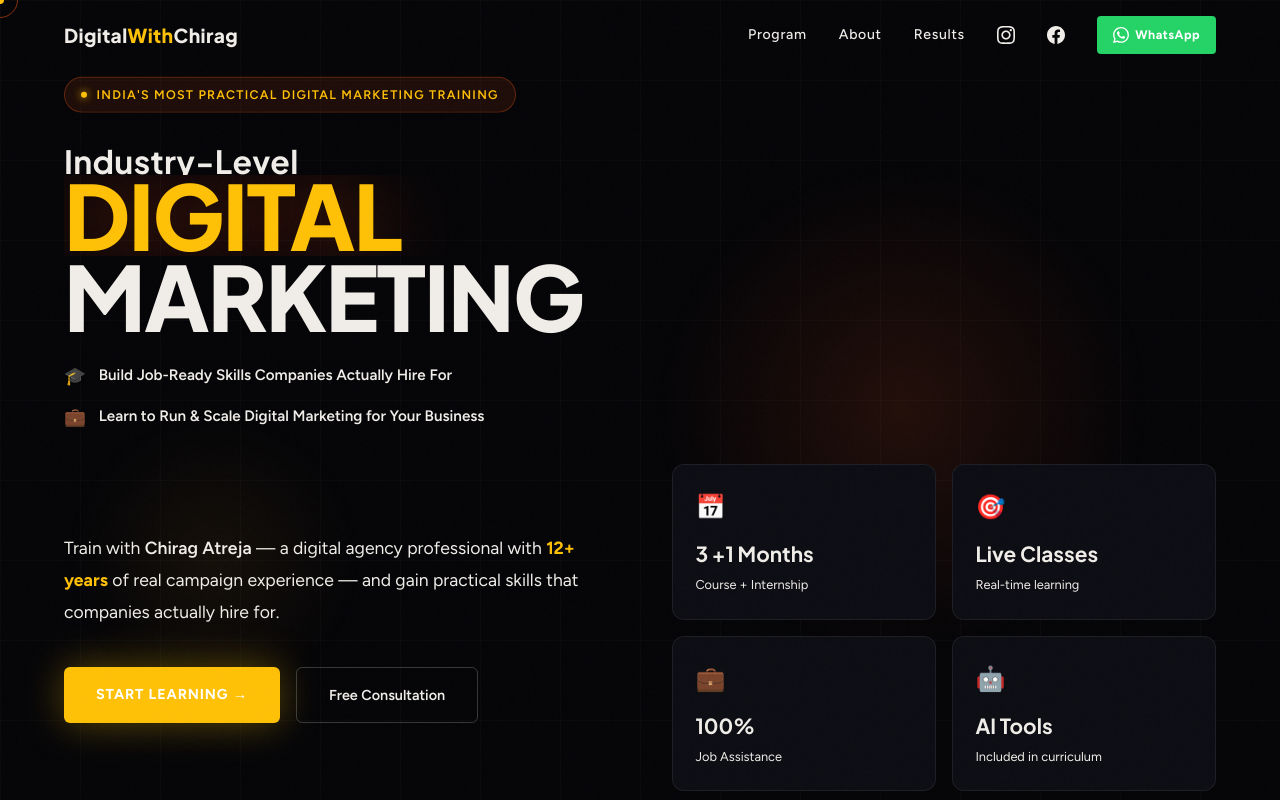
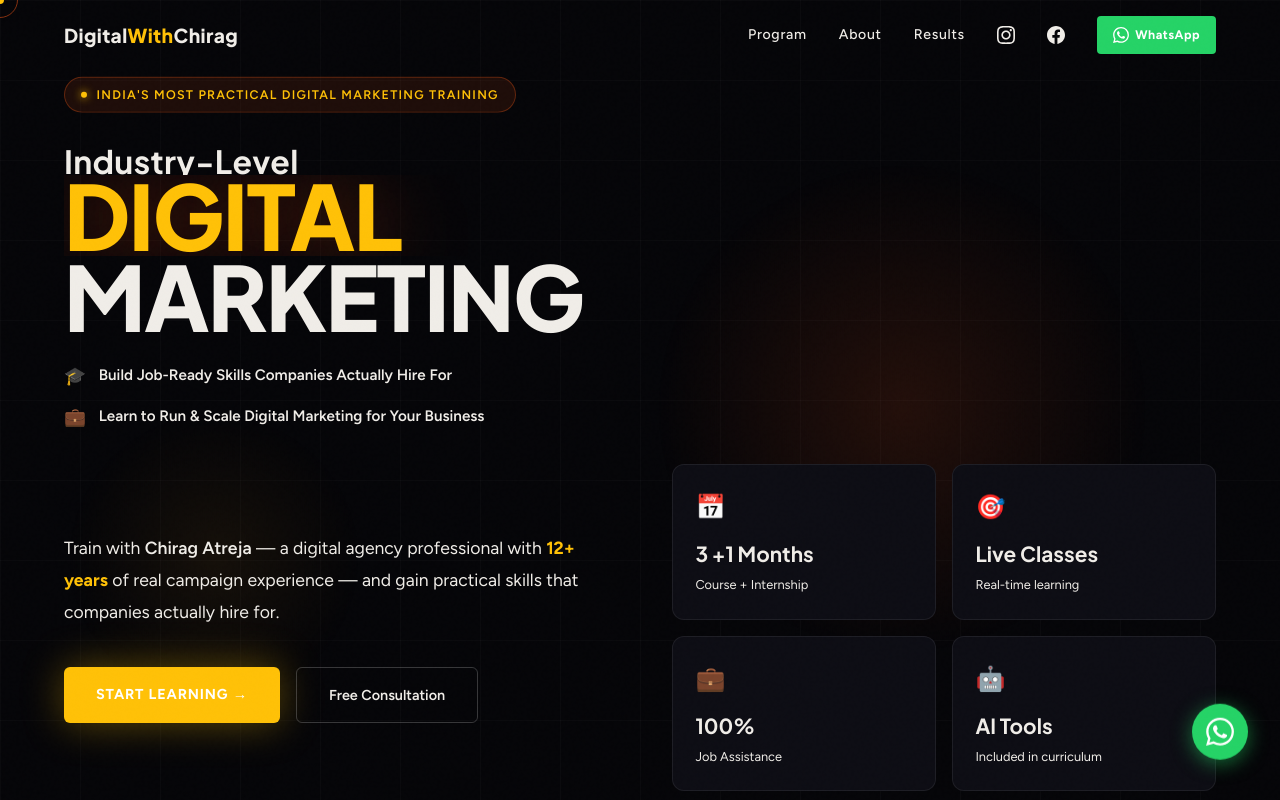
Before and after one commit to shivashankar-ux/digitalwithchirag, a React (Vite) app: page / in a window 1280 px wide. Shown: the top 800 px of the page. Built offline with nearby package versions, Linux system fonts and the light colour scheme.

Commit message:
few erroe correction

```diff
--- a/src/App.jsx
+++ b/src/App.jsx
@@ -252,7 +252,7 @@
               Train with <strong style={{ color: 'var(--white)', fontWeight: 600 }}>Chirag Atreja</strong> — a digital agency professional with <strong style={{ color: 'var(--orange)' }}>{count}+ years</strong> of real campaign experience — and gain practical skills that companies actually hire for.
             </p>
             <div style={{ display: 'flex', gap: '1rem', flexWrap: 'wrap', animation: 'fadeIn 1s ease 0.8s both' }}>
-              <a href="#contact" style={{ background: 'var(--orange)', color: 'white', padding: '0.9rem 2rem', borderRadius: '6px', textDecoration: 'none', fontWeight: 700, fontSize: '0.9rem', letterSpacing: '0.06em', textTransform: 'uppercase', boxShadow: '0 0 40px var(--orange-glow)', transition: 'transform 0.2s, box-shadow 0.2s', display: 'inline-block' }}
+              <a href="tel:+919311048234" style={{ background: 'var(--orange)', color: 'white', padding: '0.9rem 2rem', borderRadius: '6px', textDecoration: 'none', fontWeight: 700, fontSize: '0.9rem', letterSpacing: '0.06em', textTransform: 'uppercase', boxShadow: '0 0 40px var(--orange-glow)', transition: 'transform 0.2s, box-shadow 0.2s', display: 'inline-block' }}
                 onMouseEnter={e => { e.target.style.transform = 'translateY(-3px)'; e.target.style.boxShadow = '0 8px 50px var(--orange-glow)' }}
                 onMouseLeave={e => { e.target.style.transform = 'translateY(0)'; e.target.style.boxShadow = '0 0 40px var(--orange-glow)' }}>
                 Start Learning →
@@ -966,7 +966,7 @@
           Join DigitalWithChirag and build the skills that top companies actually hire for.
         </p>
         <div style={{ display: 'flex', gap: '1rem', justifyContent: 'center', flexWrap: 'wrap' }}>
-          <a href="mailto:hello@digitalwithchirag.com" style={{
+          <a href="https://wa.me/919311048234" target="_blank" rel="noreferrer" style={{
             background: 'var(--orange)', color: 'white', padding: '1.1rem 2.5rem', borderRadius: '8px',
             textDecoration: 'none', fontWeight: 700, fontSize: '1rem', letterSpacing: '0.06em', textTransform: 'uppercase',
             boxShadow: '0 0 60px var(--orange-glow)', display: 'inline-block', transition: 'transform 0.2s, box-shadow 0.2s',
@@ -975,7 +975,7 @@
             onMouseLeave={e => { e.target.style.transform = 'translateY(0) scale(1)'; e.target.style.boxShadow = '0 0 60px var(--orange-glow)' }}>
             Enroll Now →
           </a>
-          <a href="mailto:hello@digitalwithchirag.com" style={{
+          <a href="tel:+919311048234" style={{
             background: 'transparent', color: 'var(--white)', border: '1px solid rgba(255,255,255,0.2)',
             padding: '1.1rem 2.5rem', borderRadius: '8px', textDecoration: 'none', fontWeight: 600, fontSize: '1rem',
             display: 'inline-block', transition: 'border-color 0.2s, background 0.2s',
@@ -1008,7 +1008,7 @@
           onMouseLeave={e => e.currentTarget.style.color = 'rgba(240,237,232,0.35)'}>
           <svg width="18" height="18" viewBox="0 0 24 24" fill="currentColor"><path d="M24 12.073c0-6.627-5.373-12-12-12s-12 5.373-12 12c0 5.99 4.388 10.954 10.125 11.854v-8.385H7.078v-3.47h3.047V9.43c0-3.007 1.792-4.669 4.533-4.669 1.312 0 2.686.235 2.686.235v2.953H15.83c-1.491 0-1.956.925-1.956 1.874v2.25h3.328l-.532 3.47h-2.796v8.385C19.612 23.027 24 18.062 24 12.073z"/></svg>
         </a>
-        <a href="https://wa.me/919311048234" target="_blank" rel="noreferrer" style={{ color: 'rgba(240,237,232,0.35)', transition: 'color 0.2s' }}
+        <a href="https://wa.me/9311048234" target="_blank" rel="noreferrer" style={{ color: 'rgba(240,237,232,0.35)', transition: 'color 0.2s' }}
           onMouseEnter={e => e.currentTarget.style.color = '#25D366'}
           onMouseLeave={e => e.currentTarget.style.color = 'rgba(240,237,232,0.35)'}>
           <svg width="18" height="18" viewBox="0 0 24 24" fill="currentColor"><path d="M17.472 14.382c-.297-.149-1.758-.867-2.03-.967-.273-.099-.471-.148-.67.15-.197.297-.767.966-.94 1.164-.173.199-.347.223-.644.075-.297-.15-1.255-.463-2.39-1.475-.883-.788-1.48-1.761-1.653-2.059-.173-.297-.018-.458.13-.606.134-.133.298-.347.446-.52.149-.174.198-.298.298-.497.099-.198.05-.371-.025-.52-.075-.149-.669-1.612-.916-2.207-.242-.579-.487-.5-.669-.51-.173-.008-.371-.01-.57-.01-.198 0-.52.074-.792.372-.272.297-1.04 1.016-1.04 2.479 0 1.462 1.065 2.875 1.213 3.074.149.198 2.096 3.2 5.077 4.487.709.306 1.262.489 1.694.625.712.227 1.36.195 1.871.118.571-.085 1.758-.719 2.006-1.413.248-.694.248-1.289.173-1.413-.074-.124-.272-.198-.57-.347m-5.421 7.403h-.004a9.87 9.87 0 01-5.031-1.378l-.361-.214-3.741.982.998-3.648-.235-.374a9.86 9.86 0 01-1.51-5.26c.001-5.45 4.436-9.884 9.888-9.884 2.64 0 5.122 1.03 6.988 2.898a9.825 9.825 0 012.893 6.994c-.003 5.45-4.437 9.884-9.885 9.884m8.413-18.297A11.815 11.815 0 0012.05 0C5.495 0 .16 5.335.157 11.892c0 2.096.547 4.142 1.588 5.945L.057 24l6.305-1.654a11.882 11.882 0 005.683 1.448h.005c6.554 0 11.89-5.335 11.893-11.893a11.821 11.821 0 00-3.48-8.413z"/></svg>
@@ -1027,6 +1027,19 @@
   return (
     <>
       <Cursor />
+      <a href="https://wa.me/919311048234" target="_blank" rel="noreferrer"
+        style={{
+          position: 'fixed', bottom: '2rem', right: '2rem', zIndex: 999,
+          width: '56px', height: '56px', borderRadius: '50%',
+          background: '#25D366', display: 'flex', alignItems: 'center', justifyContent: 'center',
+          boxShadow: '0 4px 20px rgba(37,211,102,0.5)',
+          animation: 'float 3s ease-in-out infinite',
+          transition: 'transform 0.2s',
+        }}
+        onMouseEnter={e => e.currentTarget.style.transform = 'scale(1.1)'}
+        onMouseLeave={e => e.currentTarget.style.transform = 'scale(1)'}>
+        <svg width="28" height="28" viewBox="0 0 24 24" fill="white"><path d="M17.472 14.382c-.297-.149-1.758-.867-2.03-.967-.273-.099-.471-.148-.67.15-.197.297-.767.966-.94 1.164-.173.199-.347.223-.644.075-.297-.15-1.255-.463-2.39-1.475-.883-.788-1.48-1.761-1.653-2.059-.173-.297-.018-.458.13-.606.134-.133.298-.347.446-.52.149-.174.198-.298.298-.497.099-.198.05-.371-.025-.52-.075-.149-.669-1.612-.916-2.207-.242-.579-.487-.5-.669-.51-.173-.008-.371-.01-.57-.01-.198 0-.52.074-.792.372-.272.297-1.04 1.016-1.04 2.479 0 1.462 1.065 2.875 1.213 3.074.149.198 2.096 3.2 5.077 4.487.709.306 1.262.489 1.694.625.712.227 1.36.195 1.871.118.571-.085 1.758-.719 2.006-1.413.248-.694.248-1.289.173-1.413-.074-.124-.272-.198-.57-.347m-5.421 7.403h-.004a9.87 9.87 0 01-5.031-1.378l-.361-.214-3.741.982.998-3.648-.235-.374a9.86 9.86 0 01-1.51-5.26c.001-5.45 4.436-9.884 9.888-9.884 2.64 0 5.122 1.03 6.988 2.898a9.825 9.825 0 012.893 6.994c-.003 5.45-4.437 9.884-9.885 9.884m8.413-18.297A11.815 11.815 0 0012.05 0C5.495 0 .16 5.335.157 11.892c0 2.096.547 4.142 1.588 5.945L.057 24l6.305-1.654a11.882 11.882 0 005.683 1.448h.005c6.554 0 11.89-5.335 11.893-11.893a11.821 11.821 0 00-3.48-8.413z"/></svg>
+      </a>
       <Nav />
       <Hero />
       <Marquee />
```
